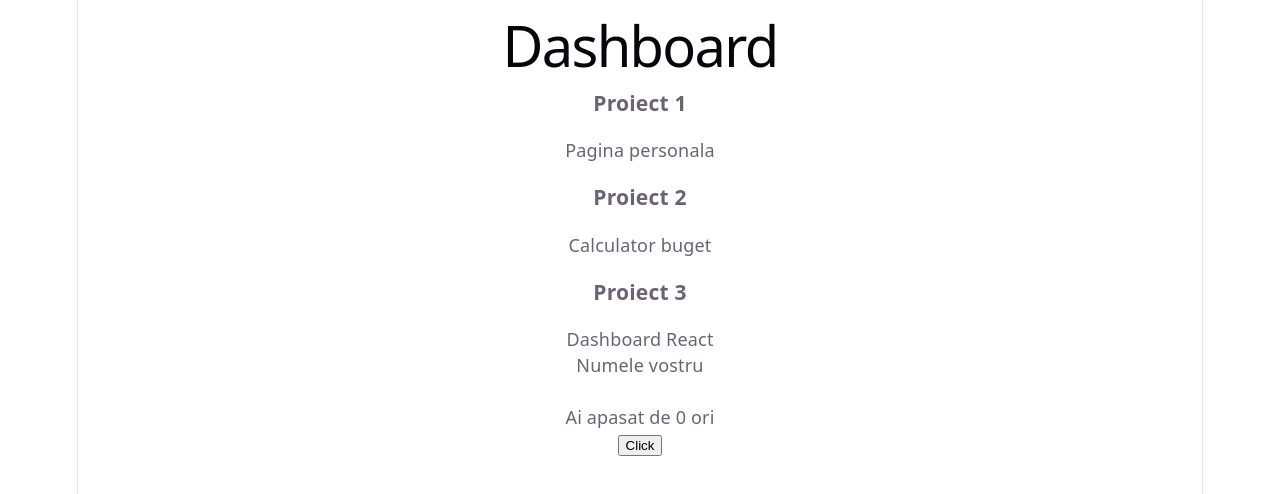
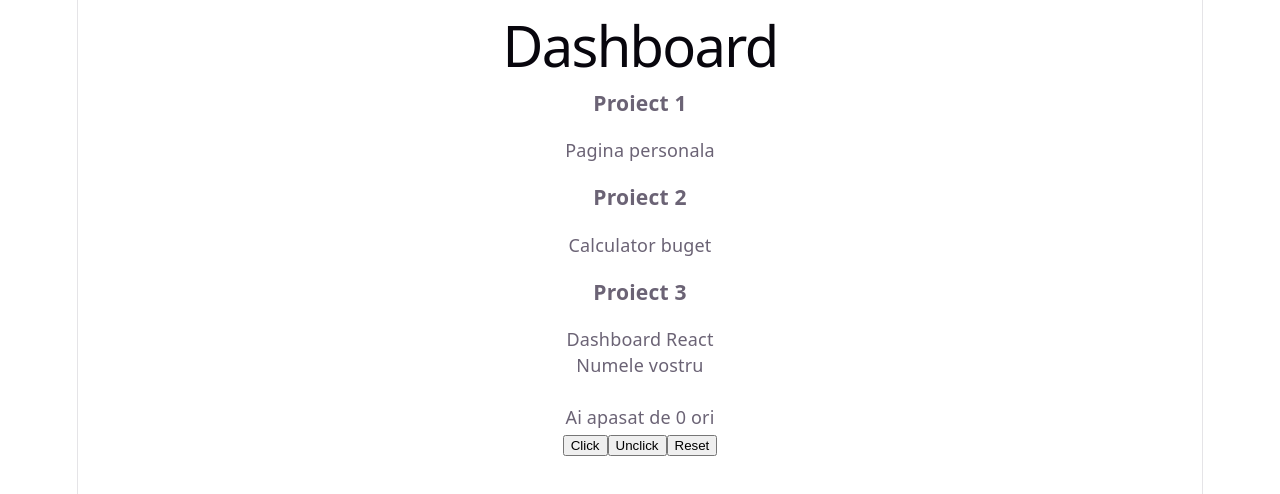
Before and after one commit to sub5ramattramain/Laborator_PW, a React (Vite) app: page / in a window 1280 px wide. Shown: the top 494 px of the page. Built offline with nearby package versions, Linux system fonts and the light colour scheme.

Commit message:
feat: finished lab 4

```diff
--- a/src/App.jsx
+++ b/src/App.jsx
@@ -18,6 +18,8 @@
 <p>Numele vostru </p><br></br>
 <p>Ai apasat de {count} ori</p>
 <button onClick={() => setCount(count + 1)}>Click</button>
+<button onClick={() => setCount(count-1)}>Unclick</button>
+<button onClick={() => setCount(0)}>Reset</button>
 </div>
 );
 }
```
